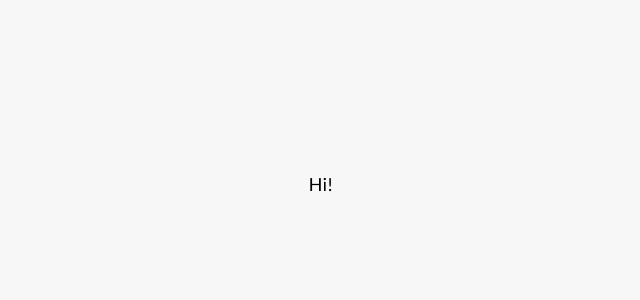
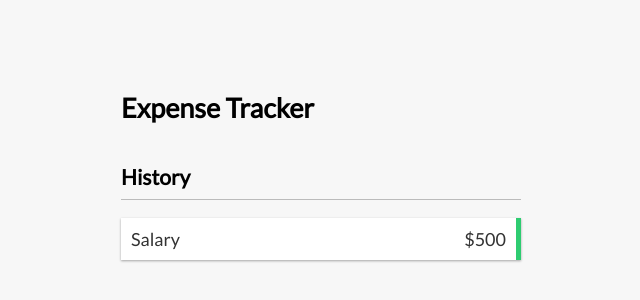
Before and after one commit to indra120/expense-tracker-react, a React (Vite) app: page / in a window 1280 px wide. Shown: the part 216-516 px from the top of the page, without its empty margins (319-959 px from the left). Built offline with nearby package versions, Linux system fonts and the light colour scheme.

Commit message:
Create & display transaction list & the ability to delete each item on the list

```diff
--- a/src/app.tsx
+++ b/src/app.tsx
@@ -1,5 +1,33 @@
+import { useState } from "react"
+import TransactionList from "./components/transaction-list"
+
+export interface Transaction {
+  id: number
+  text: string
+  amount: number
+}
+
 const App = () => {
-  return <div>Hi!</div>
+  const [transactions, setTransactions] = useState<Transaction[]>([
+    { id: 1, text: "Salary", amount: 500 },
+  ])
+
+  const deleteTransaction = (id: number) => () => {
+    setTransactions((prev) => prev.filter((data) => data.id !== id))
+  }
+
+  return (
+    <>
+      <h2>Expense Tracker</h2>
+
+      <div className="container">
+        <TransactionList
+          transactions={transactions}
+          handleDelete={deleteTransaction}
+        />
+      </div>
+    </>
+  )
 }
 
 export default App
--- /dev/null
+++ b/src/components/transaction-list.tsx
@@ -0,0 +1,33 @@
+import React from "react"
+import { Transaction } from "../app"
+
+interface TransactionListProps {
+  transactions: Transaction[]
+  handleDelete: (id: number) => () => void
+}
+
+const TransactionList: React.FC<TransactionListProps> = (props) => {
+  return (
+    <>
+      <h3>History</h3>
+
+      <ul className="list">
+        {props.transactions.map(({ id, text, amount }) => (
+          <li className={`list ${amount < 0 ? "minus" : "plus"}`} key={id}>
+            {text}
+            <span>
+              {amount < 0 ? "-" : ""}$
+              {Math.abs(amount)}
+            </span>
+
+            <button onClick={props.handleDelete(id)} className="delete-btn">
+              x
+            </button>
+          </li>
+        ))}
+      </ul>
+    </>
+  )
+}
+
+export default TransactionList
```
Also changed, not shown: 1 other file (tests, documents, lock files or other folders).
